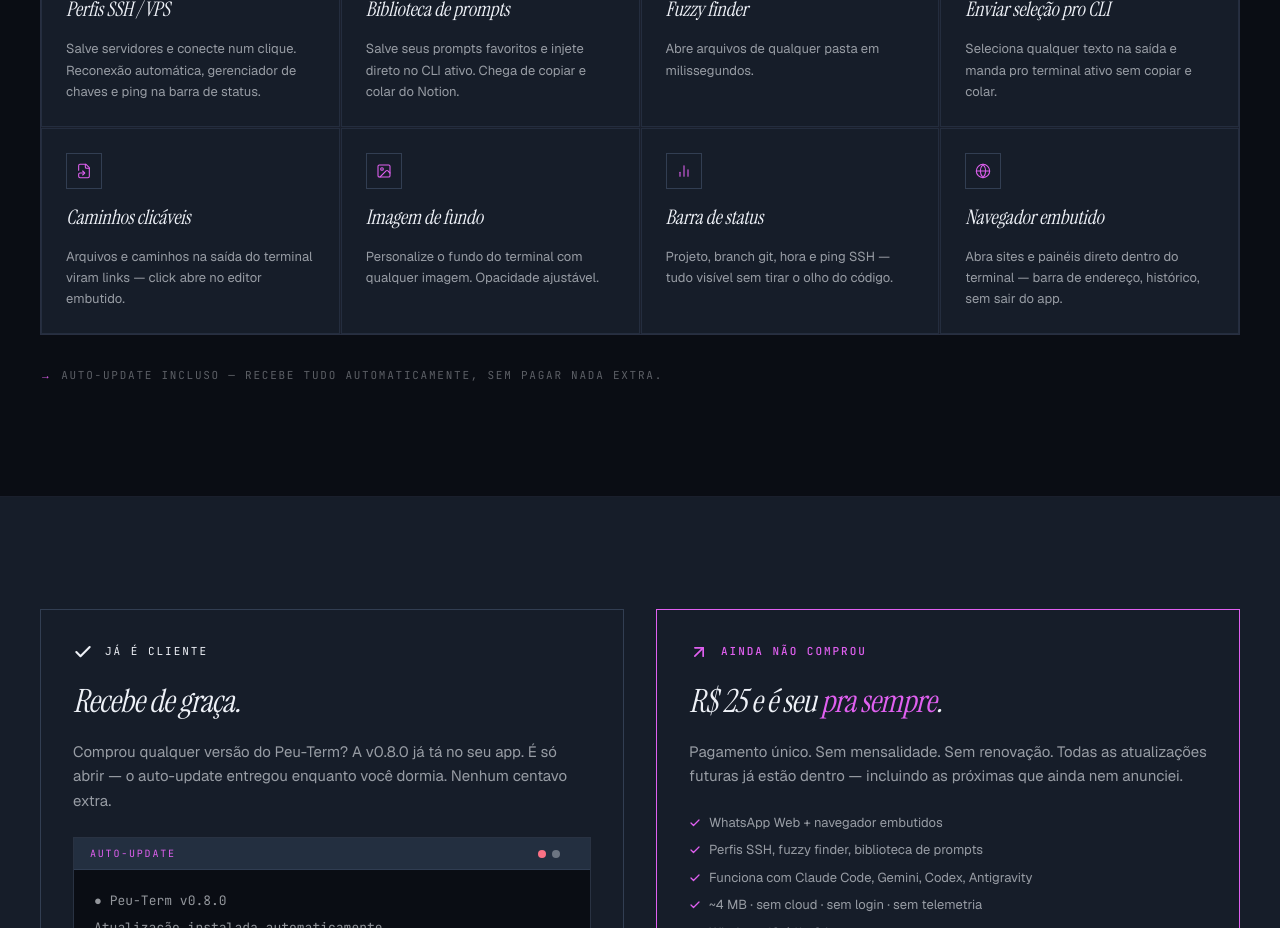
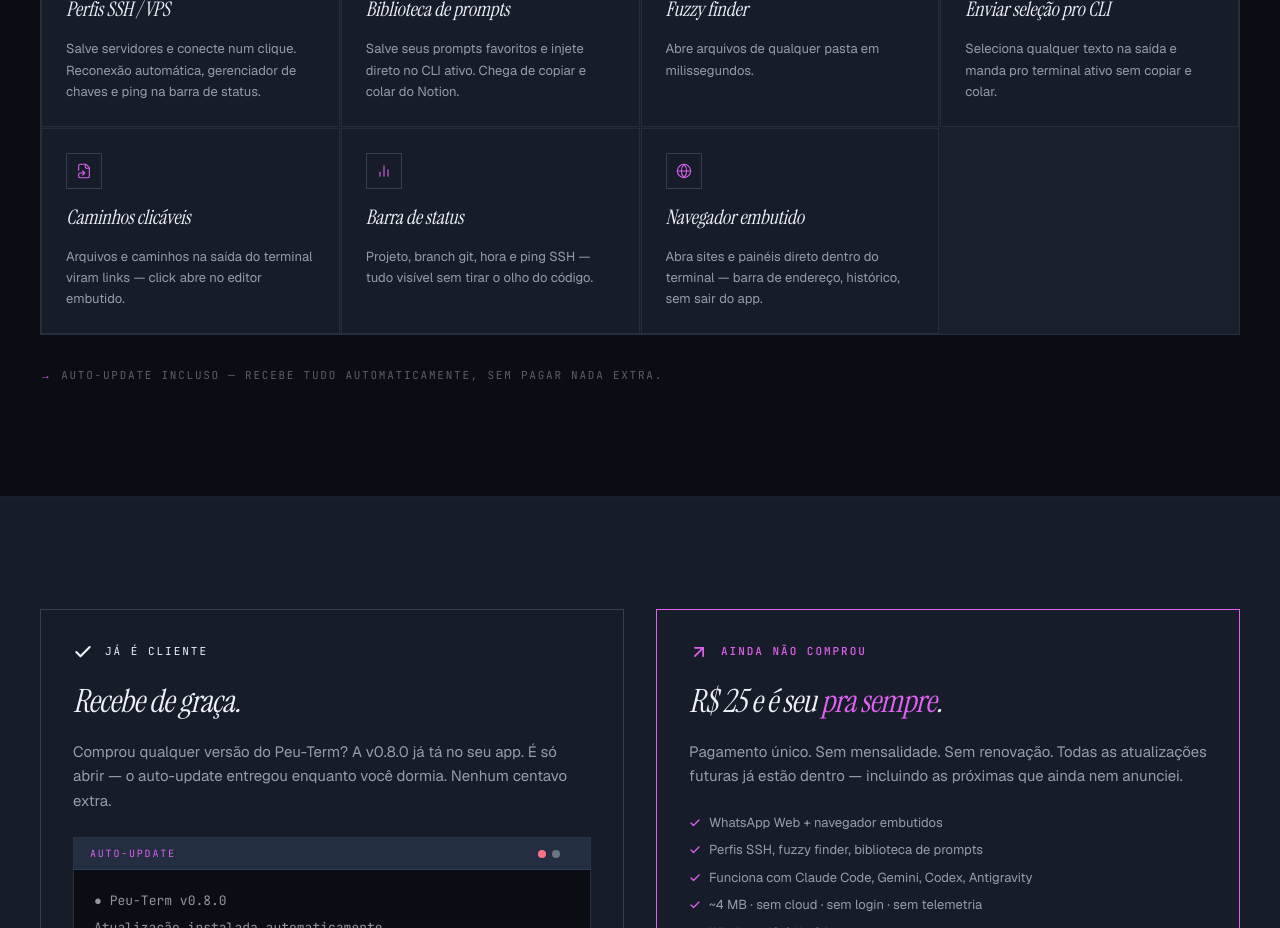
Before and after one commit to PedroVictor26/pag-peu-term, a Next.js app: page /novidades in a window 1280 px wide. Shown: the part 2380-3308 px from the top of the page. Built offline with nearby package versions, Linux system fonts and the light colour scheme.

Commit message:
fix: remove imagem de fundo da vitrine (feature em correcao)

```diff
--- a/app/novidades/page.tsx
+++ b/app/novidades/page.tsx
@@ -8,7 +8,6 @@ import {
   Search,
   Send,
   FileSymlink,
-  Image,
   BarChart2,
   Zap,
   Check,
@@ -402,11 +401,6 @@ export default function NovididadesPage() {
                 desc="Arquivos e caminhos na saída do terminal viram links — click abre no editor embutido."
               />
               <UpdateCard
-                icon={Image}
-                title="Imagem de fundo"
-                desc="Personalize o fundo do terminal com qualquer imagem. Opacidade ajustável."
-              />
-              <UpdateCard
                 icon={BarChart2}
                 title="Barra de status"
                 desc="Projeto, branch git, hora e ping SSH — tudo visível sem tirar o olho do código."
--- a/components/Updates.tsx
+++ b/components/Updates.tsx
@@ -5,7 +5,6 @@ import {
   Search,
   Send,
   FileSymlink,
-  Image,
   BarChart2
 } from 'lucide-react'
 import type { LucideIcon } from 'lucide-react'
@@ -49,11 +48,6 @@ const UPDATES: Update[] = [
     icon: FileSymlink,
     title: 'Caminhos clicáveis',
     desc: 'Arquivos e caminhos na saída do terminal viram links — click abre no editor embutido.'
-  },
-  {
-    icon: Image,
-    title: 'Imagem de fundo',
-    desc: 'Personalize o fundo do terminal com qualquer imagem. Opacidade ajustável.'
   },
   {
     icon: BarChart2,
```
